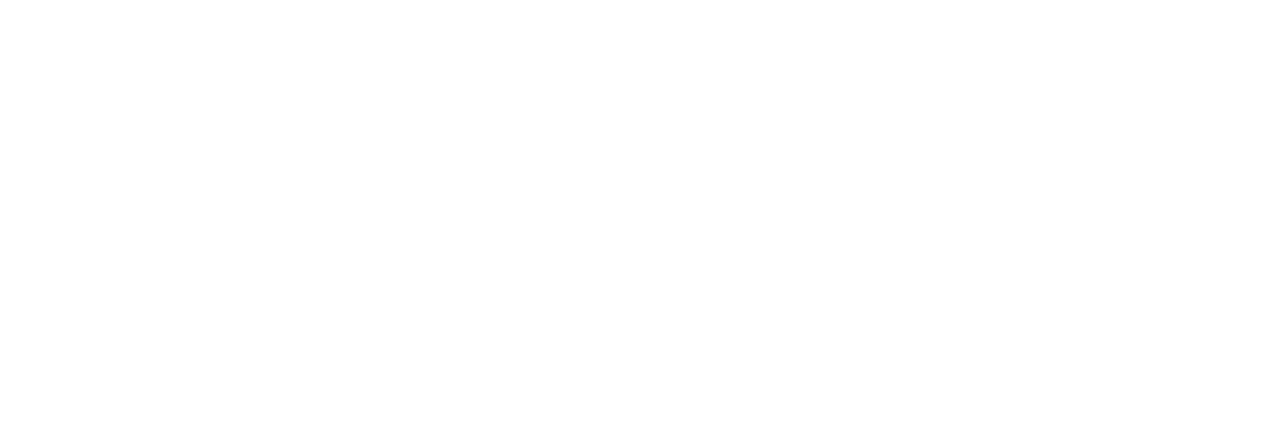
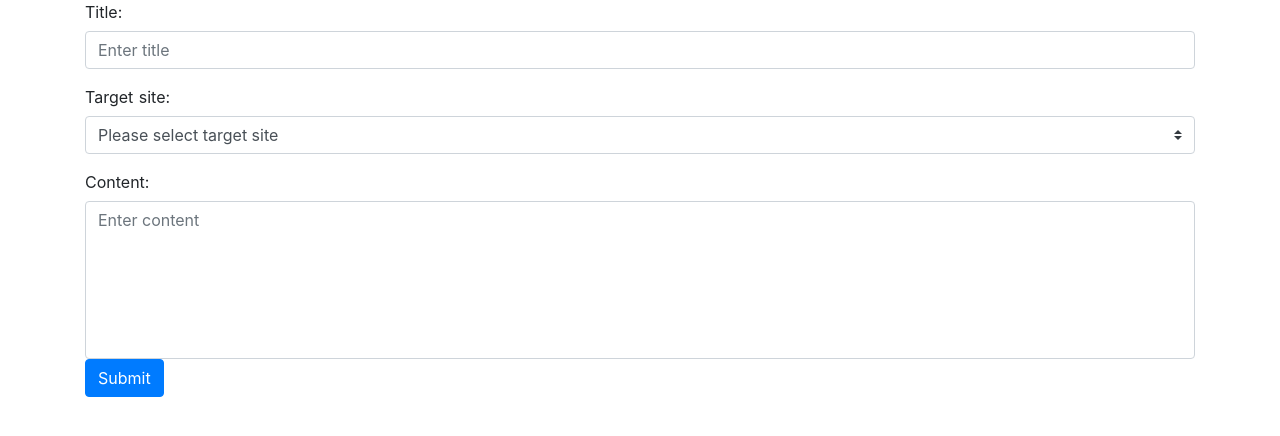
Before and after one commit to hiroya-nagakura/Nuxt-sample, a Nuxt app in the folder frontend/: page /articles/new in a window 1280 px wide. Before the commit this address had no page. Shown: the top 436 px of the page. Built offline with nearby package versions, Linux system fonts and the light colour scheme.

Commit message:
[add] article新規投稿画面雛形作成

```diff
--- a/frontend/nuxt.config.js
+++ b/frontend/nuxt.config.js
@@ -55,5 +55,8 @@
     */
     extend (config, ctx) {
     }
+  },
+  axios: {
+    baseURL: 'http://localhost:5000'
   }
 }
--- a/frontend/pages/articles/index.vue
+++ b/frontend/pages/articles/index.vue
@@ -36,7 +36,7 @@
   },
   methods: {
     async fetchArticles() {
-      const response = await this.$axios.$get('http://localhost:5000/api/v1/articles')
+      const response = await this.$axios.$get('/api/v1/articles')
       this.articles = response.articles
     }
   }
--- /dev/null
+++ b/frontend/pages/articles/new.vue
@@ -0,0 +1,75 @@
+<template>
+  <b-container>
+    <b-form @submit.prevent='createArticle'>
+      <b-form-group
+        label='Title:'
+      >
+        <b-form-input
+          placeholder="Enter title"
+          v-model='form.title'
+          required
+        >
+        </b-form-input>
+      </b-form-group>
+
+      <b-form-group
+        label="Target site:"
+      >
+        <b-form-select
+          v-model="form.target_site"
+          :options="options"
+        >
+        </b-form-select>
+      </b-form-group>
+
+      <b-form-group
+        label='Content:'
+      >
+        <b-form-textarea
+          placeholder="Enter content"
+          v-model="form.content"
+          rows=6
+          max-rows=10
+          required
+        >
+        </b-form-textarea>
+
+        <b-button type="submit" variant="primary">Submit</b-button>
+      </b-form-group>
+    </b-form>
+  </b-container>
+</template>
+
+<script>
+export default {
+  data() {
+    return{
+      form: {
+        title: "",
+        target_site: null,
+        content: "",
+      },
+      options: [
+        { value: null, text: 'Please select target site' },
+        { value: 1, text: 'Chest' },
+        { value: 2, text: 'Arms' },
+        { value: 3, text: 'Back' },
+        { value: 4, text: 'Abs' },
+        { value: 5, text: 'Shoulder' },
+        { value: 6, text: 'Legs' },
+      ]
+    }
+  },
+  methods: {
+    async createArticle() {
+      try {
+        const response = await this.$axios.$post('/api/v1/articles',
+                                                  { article: this.form})
+        window.location.href = '/articles'
+      } catch(e) {
+        alert(e.response.data);
+      }
+    }
+  }
+}
+</script>
```
Also changed, not shown: 1 other file (tests, documents, lock files or other folders).
